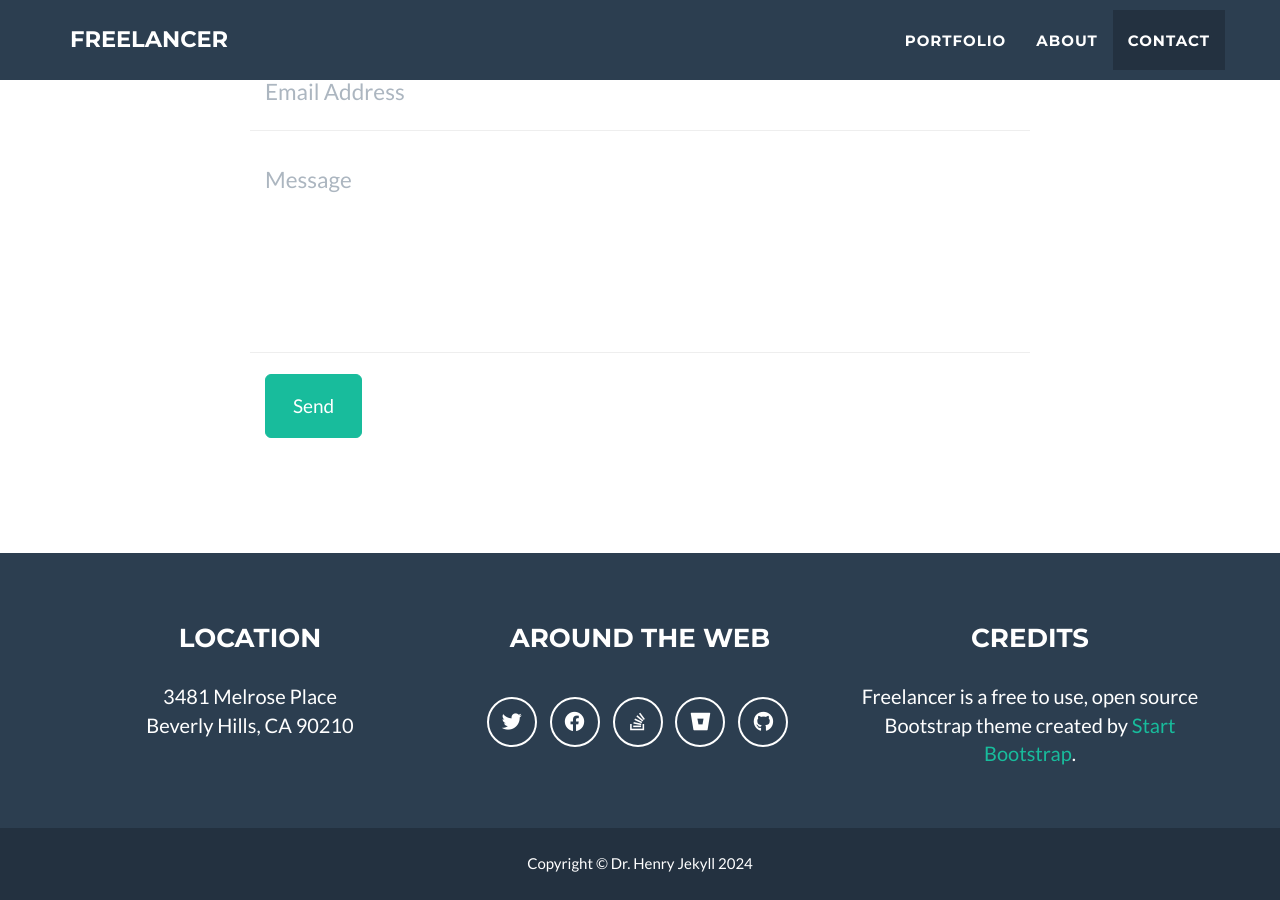
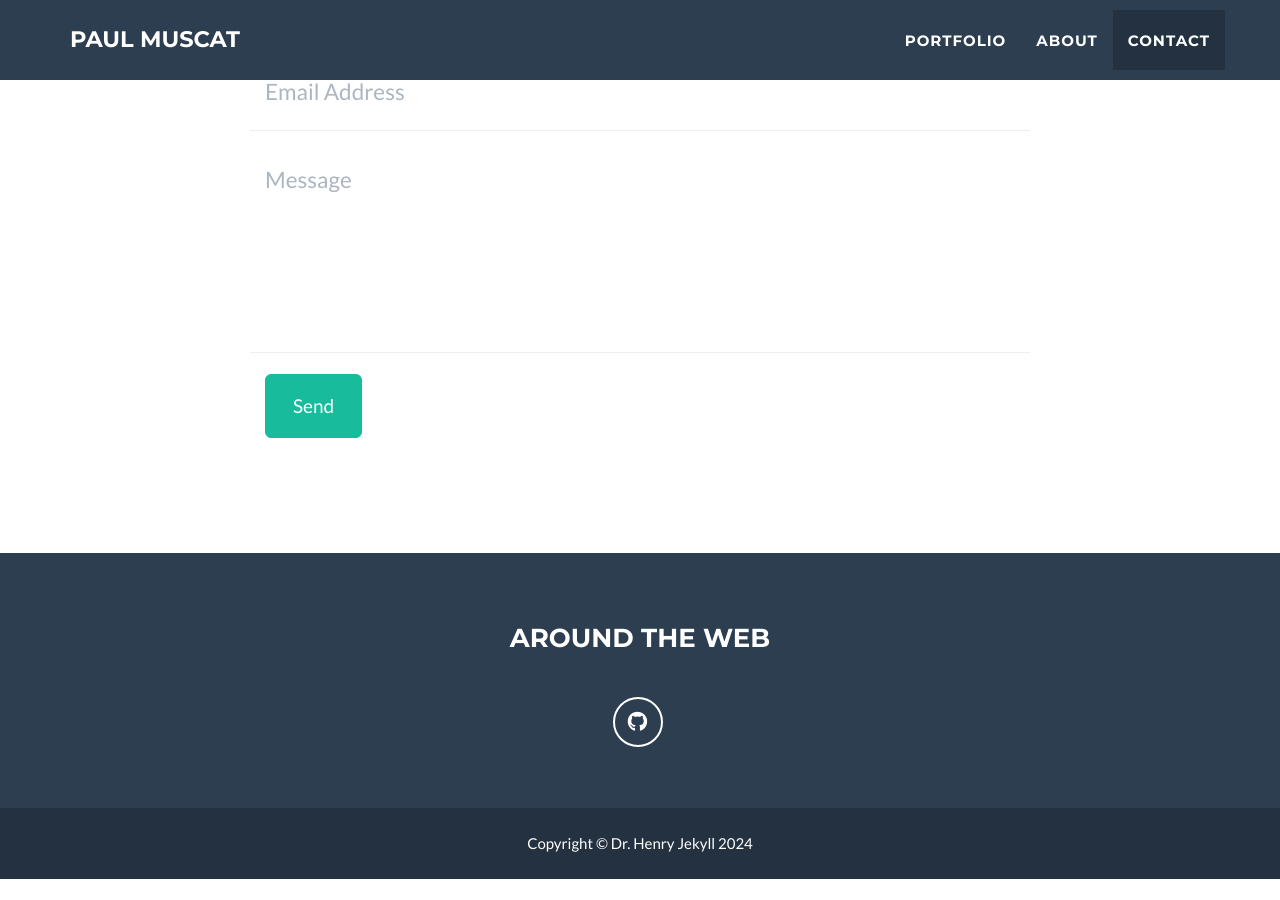
Before and after one commit to PaulMuscat2407/PaulMuscat2407.github.io, a Jekyll site: the page built from _posts/2014-07-18-project-1.markdown, in a window 1280 px wide and 900 px high, scrolled down 2492 px. Built offline with Jekyll 4.4.1, drawn with Linux system fonts in a browser that asks for light colours; after the commit the page ends 3371 px from its top, so only the background shows below that; some of the changed text lies outside the part shown.

Commit message:
Modified Template

```diff
--- a/_config.yml
+++ b/_config.yml
@@ -1,11 +1,11 @@
 # Site settings
-title: Freelancer
-email: your-email@domain.com
+title: Paul Muscat
+email: paulmusc770@gmail.com
 url: https://github.com/jeromelachaud/freelancer-theme
 description: "Write an awesome description for your new site here. You can edit this line in _config.yml. It will appear in your document head meta (for Google search results) and in your feed.xml site description."
 keywords: "your keywords, separated by commas"
-skills: "Web Developer - Graphic Artist - User Experience Designer"
-meta_author: LastName FirstName
+skills: "Game Development"
+meta_author: Muscat Paul
 
 # Google webmaster tools
 google_verify:
@@ -39,24 +39,9 @@ footer:
 
 # Social networks usernames (many more available: google-plus, flickr, dribbble, pinterest, instagram, tumblr, linkedin, etc.)
 social:
-  - title: twitter
-    url: http://twitter.com/jekyllrb
-  - title: facebook
-    url:
-  - title: stack-overflow
-    url: http://stackoverflow.com/questions/tagged/jekyll
-  - title: bitbucket
-    url: http://bitbucket.org/jekyll
   - title: github
-    url: http://github.com/jekyll
+    url: https://github.com/PaulMuscat2407
 
-# Postal address (add as many lines as necessary)
-address:
-  - line: 3481 Melrose Place
-  - line: Beverly Hills, CA 90210
-
-# Credits content
-credits: 'Freelancer is a free to use, open source Bootstrap theme created by <a href="http://startbootstrap.com">Start Bootstrap</a>.'
 
 # Build settings
 markdown: kramdown
--- a/_includes/footer.html
+++ b/_includes/footer.html
@@ -3,15 +3,7 @@
   <div class="footer-above">
     <div class="container">
       <div class="row">
-        <div class="footer-col col-md-4">
-          <h3>{{ site.footer.location }}</h3>
-          <p>
-            {% for adress in site.address %}
-            {{ adress.line }} <br>
-            {% endfor %}
-          </p>
-        </div>
-        <div class="footer-col col-md-4">
+        <div class="footer-col col-md-12">
           <h3>{{ site.footer.social }}</h3>
           <ul class="list-inline">
             {% for network in site.social %}
@@ -21,10 +13,6 @@
             </li>
             {% endfor %}
           </ul>
-        </div>
-        <div class="footer-col col-md-4">
-          <h3>{{ site.footer.credits }}</h3>
-          <p>{{ site.credits }}</p>
         </div>
       </div>
     </div>
```
Also changed, not shown: README.md (deleted), 1 other file.
